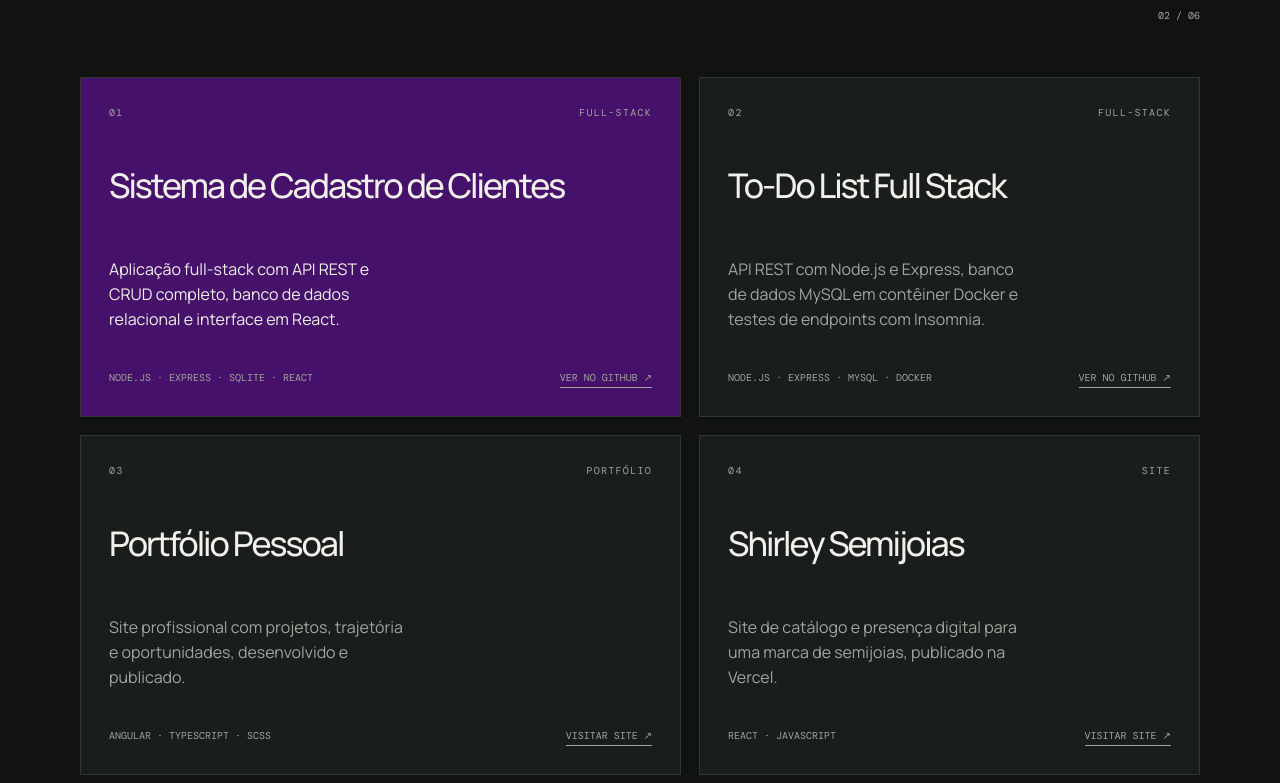
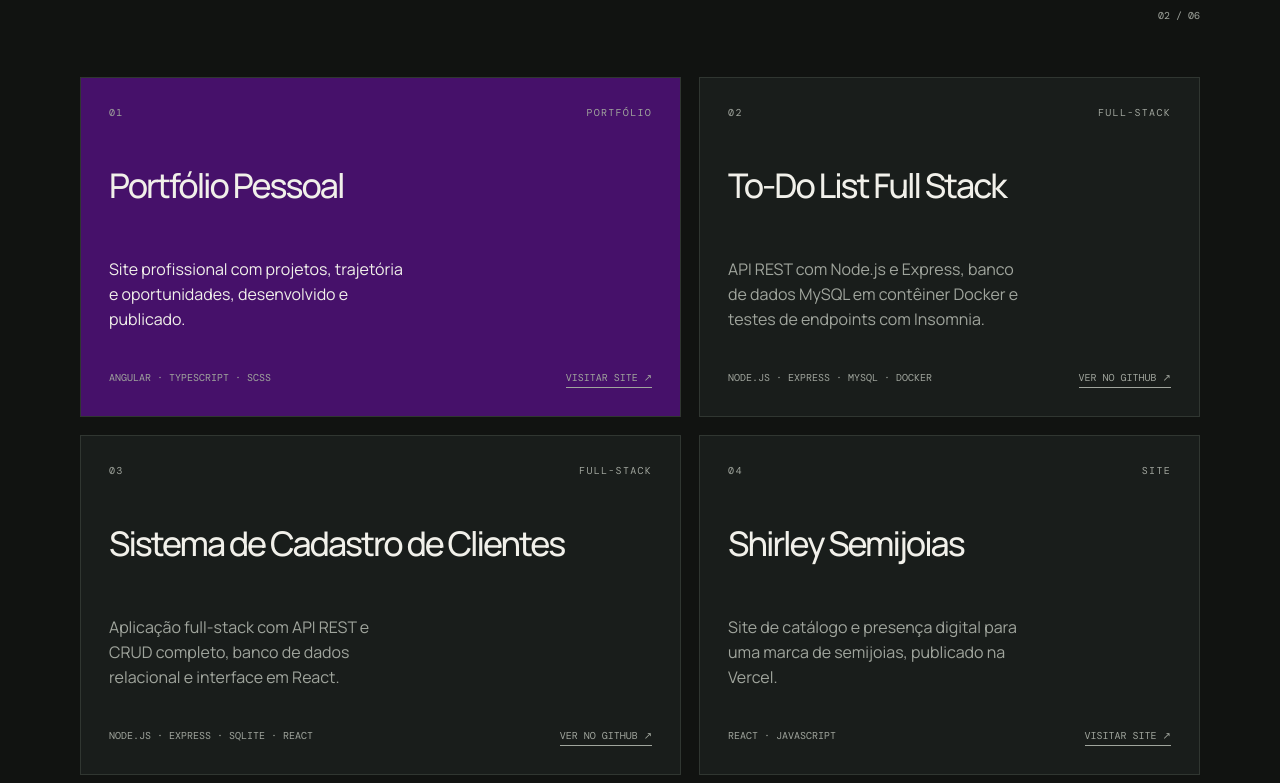
Before and after one commit to Mhlae/theocordella-blog, an Angular app: page / in a window 1280 px wide. Shown: the part 2357-3140 px from the top of the page. Built offline with nearby package versions, Linux system fonts and the light colour scheme.

Commit message:
fix: fixing the links

```diff
--- a/src/app/app.ts
+++ b/src/app/app.ts
@@ -41,11 +41,11 @@ export class App {
       linuxNote: 'Linux: mais de 3 anos de uso, incluindo instalação, configuração e resolução de problemas.',
       projectsLabel: '02 — Projetos em destaque',
       projectsTitle: 'Projetos',
-      projectCategories: ['FULL-STACK', 'FULL-STACK', 'PORTFÓLIO', 'SITE', 'PLATAFORMA', 'HOMELAB'],
+      projectCategories: ['PORTFÓLIO', 'FULL-STACK', 'FULL-STACK', 'SITE', 'PLATAFORMA', 'HOMELAB'],
       projectNames: [
+        'Portfólio Pessoal',
+        'To-Do List Full Stack',
         'Sistema de Cadastro de Clientes',
-        'To-Do List Full Stack',
-        'Portfólio Pessoal',
         'Shirley Semijoias',
         'OnyxStack',
         'Nextcloud em Docker (HomeLab)',
@@ -53,9 +53,9 @@ export class App {
       viewGithub: 'Ver no GitHub',
       visitSite: 'Visitar site',
       projectsDescriptions: [
+        'Site profissional com projetos, trajetória e oportunidades, desenvolvido e publicado.',
+        'API REST com Node.js e Express, banco de dados MySQL em contêiner Docker e testes de endpoints com Insomnia.',
         'Aplicação full-stack com API REST e CRUD completo, banco de dados relacional e interface em React.',
-        'API REST com Node.js e Express, banco de dados MySQL em contêiner Docker e testes de endpoints com Insomnia.',
-        'Site profissional com projetos, trajetória e oportunidades, desenvolvido e publicado.',
         'Site de catálogo e presença digital para uma marca de semijoias, publicado na Vercel.',
         'Plataforma web criada para apresentar uma experiência de software.',
         'Serviço auto-hospedado em contêiner, com volume para persistência de dados e acesso pela rede local.',
@@ -114,11 +114,11 @@ export class App {
       linuxNote: 'Linux: 3+ years of use, including installation, configuration, and troubleshooting.',
       projectsLabel: '02 — Featured projects',
       projectsTitle: 'Projects',
-      projectCategories: ['FULL-STACK', 'FULL-STACK', 'PORTFOLIO', 'WEBSITE', 'PLATFORM', 'HOMELAB'],
+      projectCategories: ['PORTFOLIO', 'FULL-STACK', 'FULL-STACK', 'WEBSITE', 'PLATFORM', 'HOMELAB'],
       projectNames: [
+        'Personal Portfolio',
+        'Full-Stack To-Do List',
         'Customer Registration System',
-        'Full-Stack To-Do List',
-        'Personal Portfolio',
         'Shirley Semijoias',
         'OnyxStack',
         'Nextcloud on Docker (HomeLab)',
@@ -126,9 +126,9 @@ export class App {
       viewGithub: 'View on GitHub',
       visitSite: 'Visit site',
       projectsDescriptions: [
+        'Professional website featuring projects, background, and opportunities, developed and published.',
+        'REST API with Node.js and Express, MySQL database in a Docker container, and endpoint testing with Insomnia.',
         'Full-stack application with a complete CRUD REST API, relational database, and React interface.',
-        'REST API with Node.js and Express, MySQL database in a Docker container, and endpoint testing with Insomnia.',
-        'Professional website featuring projects, background, and opportunities, developed and published.',
         'Catalog and digital presence website for a jewelry brand, published on Vercel.',
         'Web platform built to showcase a software experience.',
         'Self-hosted containerized service with a persistent data volume and local network access.',
@@ -186,11 +186,11 @@ export class App {
       linuxNote: 'Linux: más de 3 años de uso, incluyendo instalación, configuración y resolución de problemas.',
       projectsLabel: '02 — Proyectos destacados',
       projectsTitle: 'Proyectos',
-      projectCategories: ['FULL-STACK', 'FULL-STACK', 'PORTAFOLIO', 'SITIO WEB', 'PLATAFORMA', 'HOMELAB'],
+      projectCategories: ['PORTAFOLIO', 'FULL-STACK', 'FULL-STACK', 'SITIO WEB', 'PLATAFORMA', 'HOMELAB'],
       projectNames: [
+        'Portafolio Personal',
+        'Lista de tareas Full Stack',
         'Sistema de Registro de Clientes',
-        'Lista de tareas Full Stack',
-        'Portafolio Personal',
         'Shirley Semijoias',
         'OnyxStack',
         'Nextcloud en Docker (HomeLab)',
@@ -198,9 +198,9 @@ export class App {
       viewGithub: 'Ver en GitHub',
       visitSite: 'Visitar sitio',
       projectsDescriptions: [
+        'Sitio profesional con proyectos, trayectoria y oportunidades, desarrollado y publicado.',
+        'API REST con Node.js y Express, base de datos MySQL en un contenedor Docker y pruebas de endpoints con Insomnia.',
         'Aplicación full-stack con API REST y CRUD completo, base de datos relacional e interfaz en React.',
-        'API REST con Node.js y Express, base de datos MySQL en un contenedor Docker y pruebas de endpoints con Insomnia.',
-        'Sitio profesional con proyectos, trayectoria y oportunidades, desarrollado y publicado.',
         'Sitio de catálogo y presencia digital para una marca de joyería, publicado en Vercel.',
         'Plataforma web creada para presentar una experiencia de software.',
         'Servicio autoalojado en contenedor, con volumen para persistencia de datos y acceso por red local.',
@@ -231,22 +231,22 @@ export class App {
 
   protected readonly projects = [
     {
-      name: 'Sistema de Cadastro de Clientes',
-      technologies: 'Node.js · Express · SQLite · React',
-      url: 'https://github.com/mhla/cadastro-clientes',
-      github: true,
+      name: 'Portfólio Pessoal',
+      technologies: 'Angular · TypeScript · SCSS',
+      url: 'https://theocordella.com.br',
+      github: false,
     },
     {
       name: 'To-Do List Full Stack',
       technologies: 'Node.js · Express · MySQL · Docker',
-      url: 'https://github.com/mhla/todolist-fullstack',
+      url: 'https://github.com/mhlae/todolist-fullstack',
       github: true,
     },
     {
-      name: 'Portfólio Pessoal',
-      technologies: 'Angular · TypeScript · SCSS',
-      url: 'https://theocordella.com.br',
-      github: false,
+      name: 'Sistema de Cadastro de Clientes',
+      technologies: 'Node.js · Express · SQLite · React',
+      url: 'https://github.com/mhlae/cadastro-clientes',
+      github: true,
     },
     {
       name: 'Shirley Semijoias',
```
Also changed, not shown: 1 other file (tests, documents, lock files or other folders).
